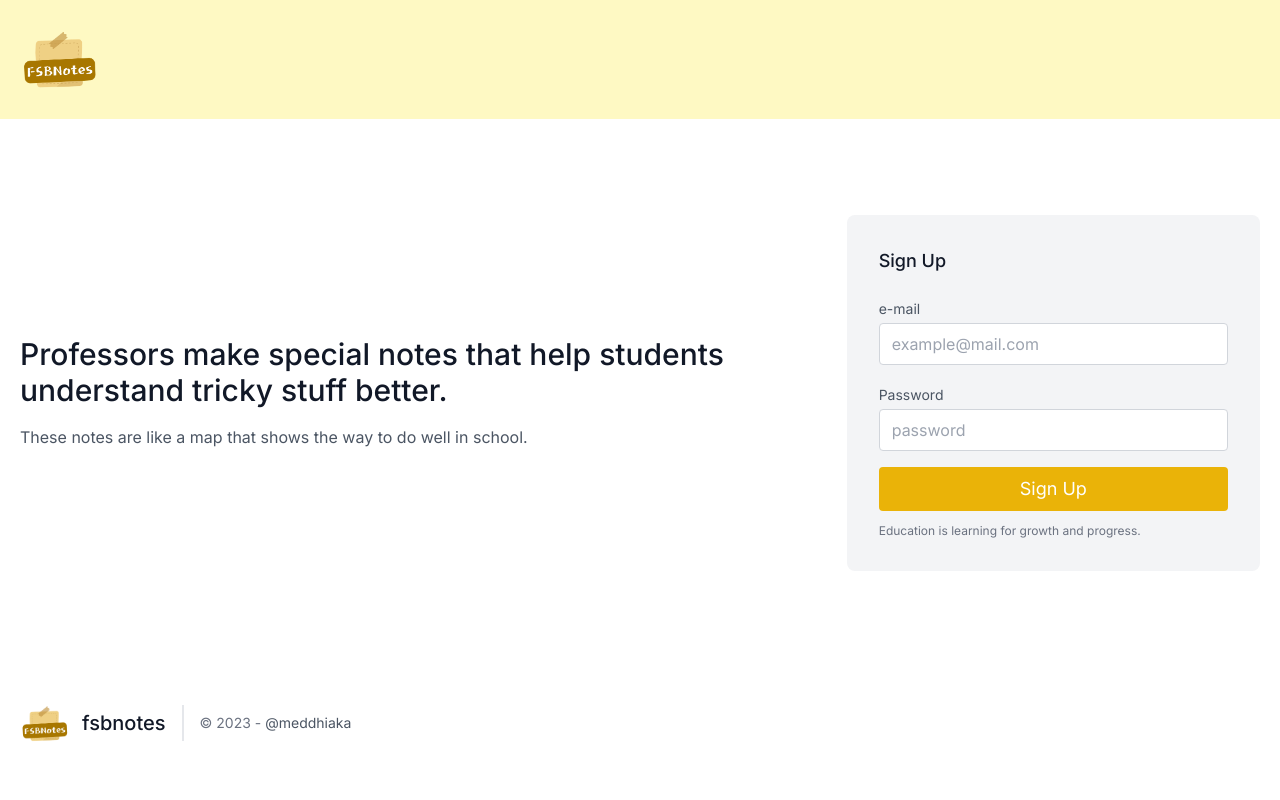
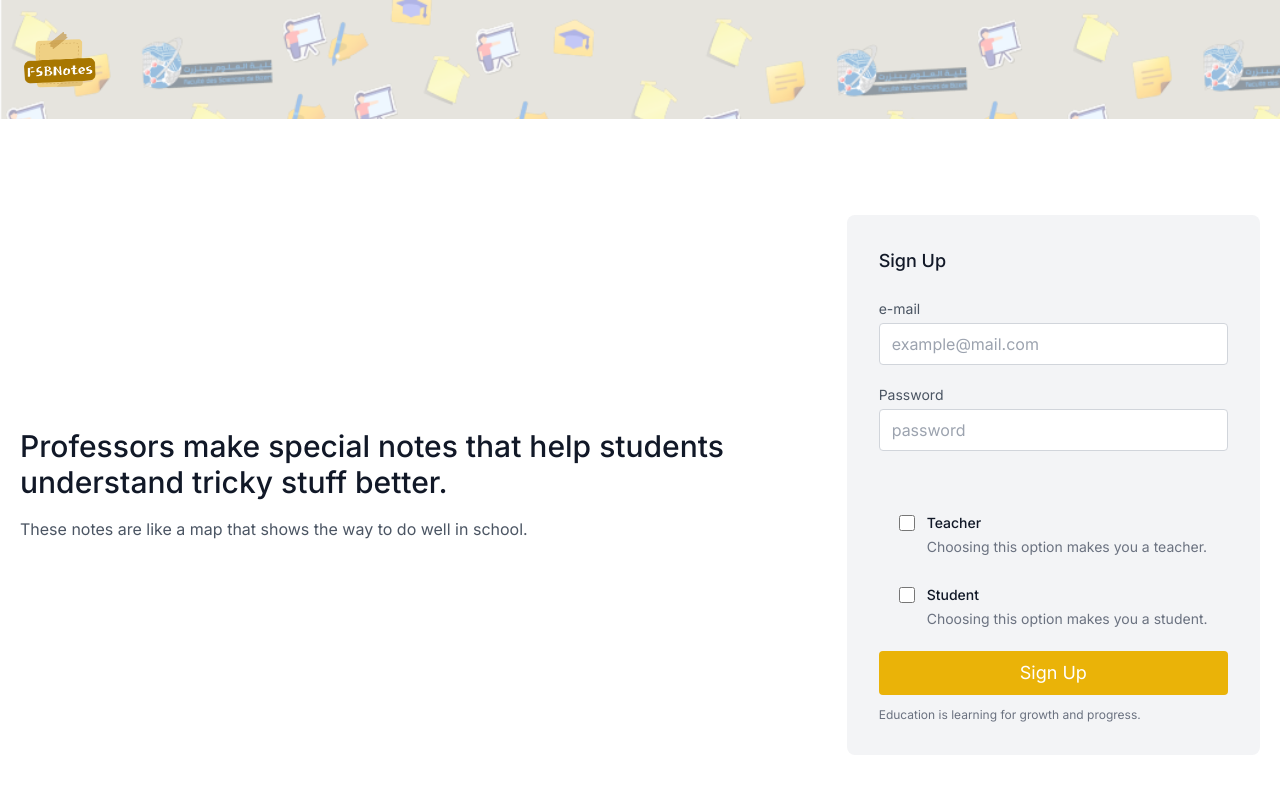
Before and after one commit to meddhiaka/tunimpact-hackathon-notesfsb, a Next.js app: page /signup in a window 1280 px wide. Shown: the top 800 px of the page. Built offline with nearby package versions, Linux system fonts and the light colour scheme; no server answers.

Commit message:
Logo dimensions fixed

```diff
--- a/src/app/home/page.tsx
+++ b/src/app/home/page.tsx
@@ -21,21 +21,23 @@ export default function Page() {
     }, []);
     return (
         <div className="mx-auto max-w-6xl w-full m-1">
-            <header className="text-gray-600 body-font bg-yellow-100">
+            <header className="text-gray-600 header-bg ">
                 <div className="container mx-auto flex flex-wrap p-5 flex-col md:flex-row items-center justify-between">
                     <Link href="/" className="flex title-font font-medium items-center text-gray-900 mb-4 md:mb-0">
-                        <Image src="/notes.png" width={80} height={80} alt="" />
+                        <Image src="/notes.png" width={80} height={80} alt="" className='transform scale-150' />
                     </Link>
                 </div>
             </header>
-            <div className='border-[1px] border-yellow-500 border-opacity-40 rounded-md mt-2 flex flex-row gap-x-6 flex-wrap justify-center'>
+            <div className='border-[1px] border-yellow-500 border-opacity-40 rounded-md mt-2 flex flex-row gap-x-6 flex-wrap justify-center py-7'>
                 {
                     notes.map((note) => (
                         <div className="note-paper w-72 relative">
                             <span
                                 className="px-2.5 mx-4 absolute top-28 inline-flex items-center justify-center rounded-full bg-yellow-900 py-0.5 text-white font-medium"
                             >
-                                <p className="whitespace-nowrap text-lg text-white font-medium  hover:text-yellow-500  cursor-pointer">See the discussion</p>
+                                <Link href={`/home/${note.id}`}>
+                                    <p className="whitespace-nowrap text-lg text-white font-medium  hover:text-yellow-500  cursor-pointer">See the discussion</p>
+                                </Link>
                             </span>
                             <h1 className="pt-14 text-yellow-800 px-1"><b>Published by <span className='text-yellow-600'>{note.userid}</span> </b> </h1>
                             <h1 className="pt-14 text-yellow-800 px-2"><b>Subject Name: <span className='text-yellow-600'>{note.subject}</span></b> </h1>
--- a/src/app/notes/page.tsx
+++ b/src/app/notes/page.tsx
@@ -9,15 +9,19 @@ import { useState } from 'react'
 import { title } from "process";
 import { addDoc, collection } from "firebase/firestore";
 import { getFirestore } from "firebase/firestore";
+import { getDatabase, ref, set, get } from "firebase/database";
+
 
 
 export default function Page(): JSX.Element {
+  const [isTeacher, setIsTeacher] = useState(false);
   const { user } = useAuthContext() as { user: any };
   const router = useRouter();
   const [subject, setSubject] = useState('');
   const [teacher, setTeacher] = useState('');
   const [noteText, setNoteText] = useState('');
   const db = getFirestore();
+
 
   function getPartBeforeAlt(str: string) {
     const parts = str.split('@');
@@ -43,9 +47,9 @@ export default function Page(): JSX.Element {
 
   const handleSignOut = () => {
     const auth = getAuth();
+
     signOut(auth)
       .then(() => {
-        // Sign-out successful.
         router.push("/");
       })
       .catch((error) => {
@@ -53,21 +57,40 @@ export default function Page(): JSX.Element {
       });
   };
 
-
   useEffect(() => {
     if (user == null) {
       router.push("/");
     }
   }, [user, router]);
 
+  useEffect(() => {
+    const userUid = user.uid;
+    const db = getDatabase();
+    const userRef = ref(db, 'users/' + userUid);
+
+    get(userRef)
+      .then((snapshot) => {
+        if (snapshot.exists()) {
+          const userData = snapshot.val();
+          console.log(userData)
+          const userIsTeacher = userData.isTeacher;
+          setIsTeacher(userIsTeacher);
+        } else {
+        }
+      })
+      .catch((error) => {
+      });
+  }, []);
+
+
   return (
     <div>
-      <header className="text-gray-600 body-font bg-yellow-100">
+      <header className="text-gray-600 body-font header-bg">
         <div className="container mx-auto flex flex-wrap p-5 flex-row my-auto items-center justify-between">
           <Link href="/" className="flex title-font font-medium items-center text-gray-900 mb-4">
-            <Image src="/notes.png" width={80} height={80} alt="" />
+            <Image src="/notes.png" width={80} height={80} alt="" className='transform scale-150' />
           </Link>
-          <button className="inline-flex items-center bg-gray-100 border-0 py-1 px-3 focus:outline-none hover:bg-gray-200 rounded text-base mt-4" onClick={handleSignOut}>Logout
+          <button className="inline-flex items-center hover:text-gray-900 bg-yellow-600 text-gray-100 border-0 py-1 px-3 rounded cursor-pointer" onClick={handleSignOut}>Logout
             <svg fill="none" stroke="currentColor" stroke-linecap="round" stroke-linejoin="round" stroke-width="2" className="w-4 h-4 ml-1" viewBox="0 0 24 24">
               <path d="M5 12h14M12 5l7 7-7 7"></path>
             </svg>
@@ -77,15 +100,18 @@ export default function Page(): JSX.Element {
       <div>
         <section className="bg-white dark:bg-gray-900">
           <div className="max-w-6xl px-6 py-10 mx-auto">
-            <p className="text-xl font-medium text-yellow-500 ">Welcome <b>@{userid}</b>, </p>
+            {isTeacher ?
+              (<p className="text-xl font-medium text-yellow-500 ">Hello there <span><b>@{userid}</b></span>, You're logged in as a teacher!</p>)
+              :
+              (<p className="text-xl font-medium text-yellow-500 ">Hello there <span><b>@{userid}</b></span>, You're logged in as a student!</p>)
+            }
 
             <h1 className="mt-2 text-2xl font-semibold text-gray-800 capitalize lg:text-3xl dark:text-white">
               Welcome to the dedicated page for sharing your notes.
             </h1>
           </div>
         </section>
-      </div>
-
+      </div >
 
       <form className=" max-w-3xl mx-auto m-10 p-10 border-[1px] border-yellow-500 rounded-md" onSubmit={handleNote}>
         <div className="space-y-12">
@@ -142,6 +168,7 @@ export default function Page(): JSX.Element {
                     id="note"
                     name="note"
                     rows={5}
+                    placeholder="ex. 3andi mochkla fel matiere X..."
                     className="block w-full rounded-md border-0 py-1.5 p-1 text-gray-900 shadow-sm ring-1 ring-inset ring-gray-300 placeholder:text-gray-400 focus:ring-2 focus:ring-inset focus:ring-yellow-600 sm:text-sm sm:leading-6"
                     defaultValue={''}
                   />
@@ -161,6 +188,6 @@ export default function Page(): JSX.Element {
           </button>
         </div>
       </form>
-    </div>
+    </div >
   );
 }
--- a/src/app/signin/page.tsx
+++ b/src/app/signin/page.tsx
@@ -33,11 +33,11 @@ function Page(): JSX.Element {
   }
 
   return (
-    <section className="text-gray-600 body-font">
-      <header className="text-gray-600 body-font bg-yellow-100">
+    <section className="text-gray-600 ">
+      <header className="text-gray-600  header-bg">
         <div className="container mx-auto flex flex-wrap p-5 flex-col md:flex-row items-center justify-between">
           <Link href="/" className="flex title-font font-medium items-center text-gray-900 mb-4 md:mb-0">
-            <Image src="/notes.png" width={80} height={80} alt="" />
+            <Image src="/notes.png" width={80} height={80} alt="" className='transform scale-150' />
           </Link>
         </div>
       </header>
--- a/src/app/signup/page.tsx
+++ b/src/app/signup/page.tsx
@@ -10,6 +10,7 @@ import Image from 'next/image';
 function Page(): JSX.Element {
   const [email, setEmail] = useState('');
   const [password, setPassword] = useState('');
+  const [isTeacher, setIsTeacher] = useState(false);
   const router = useRouter();
 
   // Handle form submission
@@ -21,6 +22,7 @@ function Page(): JSX.Element {
     const db = getDatabase();
     set(ref(db, 'users/' + result.user.uid), {
       email: email,
+      isTeacher: isTeacher
     });
 
     if (error) {
@@ -37,9 +39,9 @@ function Page(): JSX.Element {
   }
 
   return (
-    <section className="text-gray-600 body-font">
+    <section className="text-gray-600 ">
 
-      <header className="text-gray-600 body-font bg-yellow-100">
+      <header className="text-gray-600  header-bg">
         <div className="container mx-auto flex flex-wrap p-5 flex-col md:flex-row items-center justify-between">
           <Link href="/" className="flex title-font font-medium items-center text-gray-900 mb-4 md:mb-0">
             <Image src="/notes.png" width={80} height={80} alt="" />
@@ -61,6 +63,47 @@ function Page(): JSX.Element {
             <label htmlFor="email" className="leading-7 text-sm text-gray-600">Password</label>
             <input onChange={(e) => setPassword(e.target.value)} required type="password" name="password" id="password" placeholder="password" className="w-full bg-white rounded border border-gray-300 focus:border-yellow-500 focus:ring-2 focus:ring-yellow-200 text-base outline-none text-gray-700 py-1 px-3 leading-8 transition-colors duration-200 ease-in-out" />
           </div>
+          <div className="m-5 space-y-10">
+            <fieldset>
+              <div className="mt-6 space-y-6">
+                <div className="relative flex gap-x-3">
+                  <div className="flex h-6 items-center">
+                    <input
+                      id="teacher"
+                      name="teacher"
+                      type="checkbox"
+                      onChange={(e) => setIsTeacher(true)}
+                      className="h-4 w-4 rounded border-gray-300 text-indigo-600 focus:ring-indigo-600"
+                    />
+                  </div>
+                  <div className="text-sm leading-6">
+                    <label htmlFor="teacher" className="font-medium text-gray-900">
+                      Teacher
+                    </label>
+                    <p className="text-gray-500">Choosing this option makes you a teacher.</p>
+                  </div>
+                </div>
+                <div className="relative flex gap-x-3">
+                  <div className="flex h-6 items-center">
+                    <input
+                      id="offers"
+                      name="offers"
+                      type="checkbox"
+                      onChange={(e) => setIsTeacher(false)}
+                      className="h-4 w-4 rounded border-gray-300 text-indigo-600 focus:ring-indigo-600"
+                    />
+                  </div>
+                  <div className="text-sm leading-6">
+                    <label htmlFor="offers" className="font-medium text-gray-900">
+                      Student
+                    </label>
+                    <p className="text-gray-500">Choosing this option makes you a student.</p>
+                  </div>
+                </div>
+              </div>
+            </fieldset>
+          </div>
+
           <button className="text-white bg-yellow-500 border-0 py-2 px-8 focus:outline-none hover:bg-yellow-600 rounded text-lg" type="submit">Sign Up</button>
           <p className="text-xs text-gray-500 mt-3">Education is learning for growth and progress.</p>
         </div>
```
